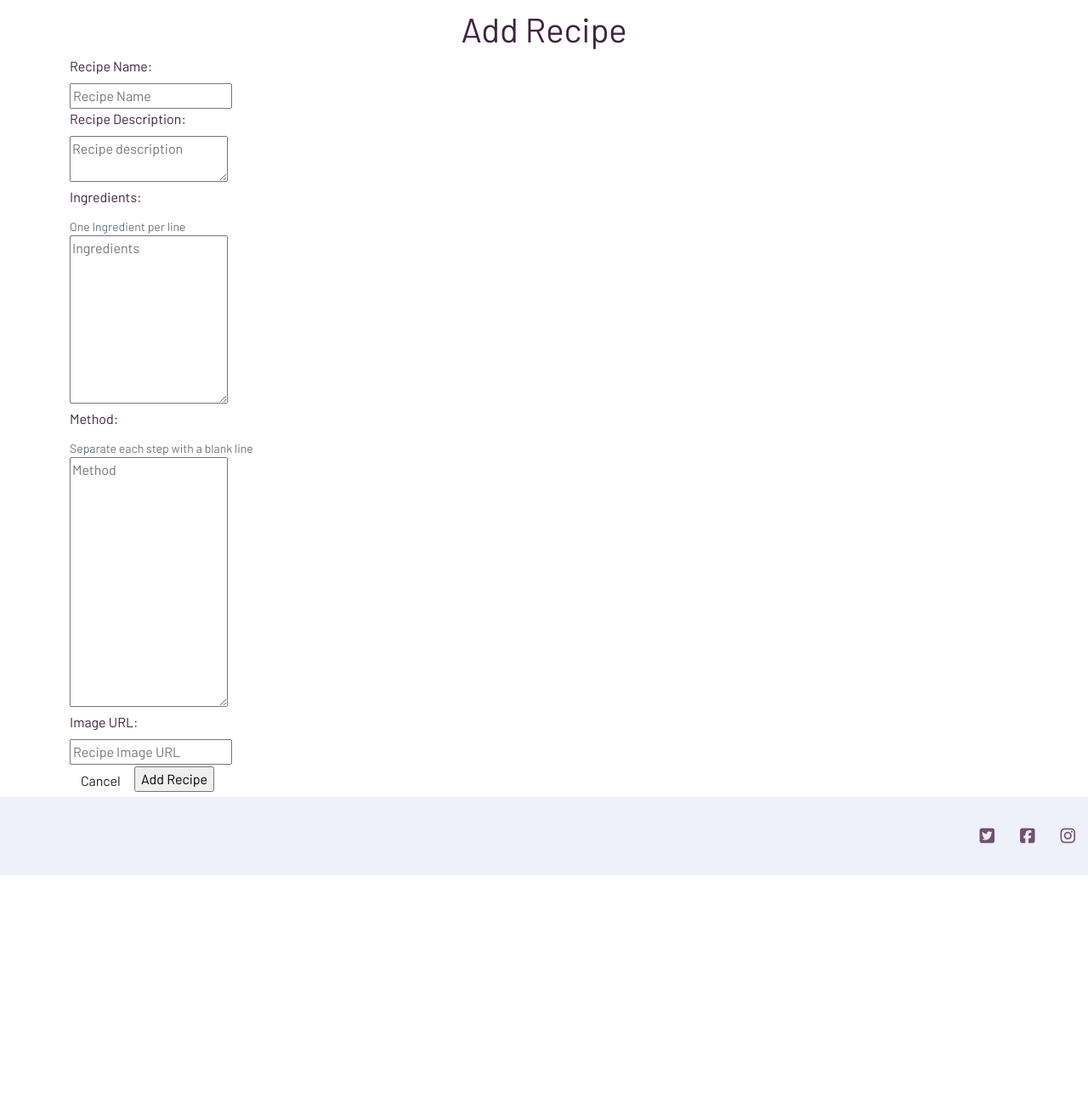
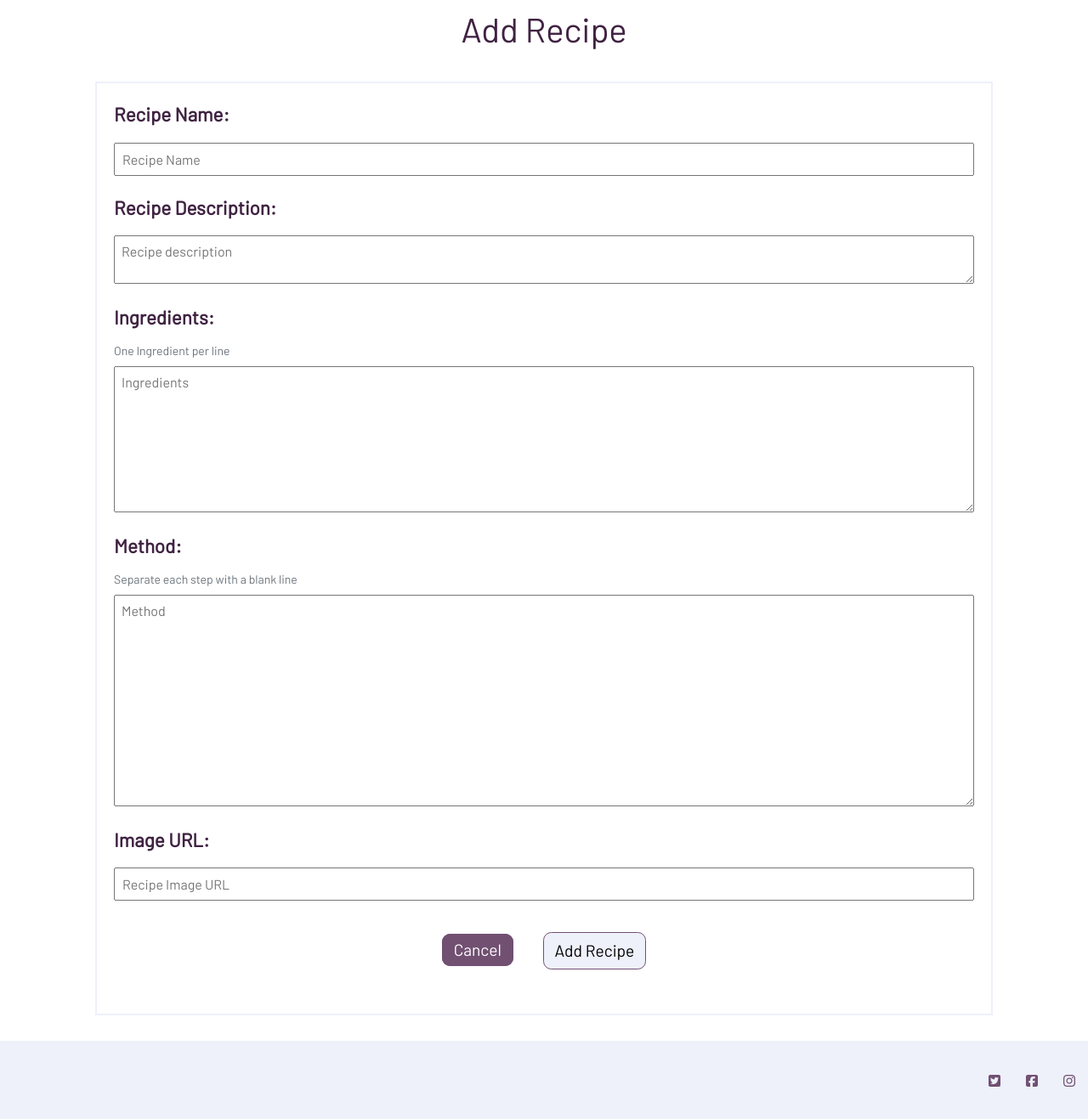
Before and after one commit to Sharon-B/BreastCancerAwarenessBakingApp, a Flask app: page /add_recipe in a window 1280 px wide. Shown: the part 86-1403 px from the top of the page at 85% size. Before the commit the page ends 1116 px from the top, so only its background shows below. Run offline with Flask 2, Linux system fonts and the light colour scheme; the visitor is signed in with stand-in values (Sample User, id 1); some libraries are stand-ins or nearby versions.

Commit message:
Update styling for login/register/add_recipe pages

```diff
--- a/static/css/style.css
+++ b/static/css/style.css
@@ -1,6 +1,12 @@
 @import url('https://fonts.googleapis.com/css2?family=Barlow&family=Sacramento&display=swap');
 
 /*Global font styling (open to change!)*/
+
+* {
+    padding: 0;
+    margin: 0;
+    font-size: 16px;
+}
 
 main {
     font-family: 'Barlow', sans-serif;
@@ -140,6 +146,76 @@ footer {
     color: #00525d;
 }
 
+.form-wrapper {
+    margin-bottom: 2rem;
+    max-width: 65vh;
+    max-height: 70vh;
+}
+
+.form-label {
+    font-size: 1.4rem;
+    font-weight: 600;
+    text-align: left;
+}
+
+.form-input {
+    line-height: 1.2rem;
+    font-size: 1.2rem;
+}
+
+.search-input:focus,
+.input-field:focus {
+    outline-color: #71B7C2;
+}
+
+.input-field {
+    padding: .5rem;
+    margin: .5rem 0;
+    font-size: 1rem;
+    width: 100%;
+}
+
+.form-section {
+    margin: .8rem 1rem;
+}
+
+.sub {
+    text-align: center;
+    margin-bottom: 1rem;
+}
+
+.sub p a {
+    font-size: 1.rem;
+    font-weight: 600;
+    color: #305D64;
+}
+
+.sub a:hover {
+    color: var(--bs-body-bg);
+}
+
+.button {
+    margin: 1rem;
+    font-size: 1.2rem;
+    border: .1rem solid #715072;
+    border-radius: .6rem;
+    padding: .4rem .8rem;
+}
+
+.submit-button {
+    background-color: #eef0fa;
+}
+
+.cancel-button {
+    background-color: #715072;
+    color: var(--bs-body-bg);
+    text-decoration: none;
+}
+
+form p {
+    font-size: 1rem;
+}
+
 .awareness-content,
 .content-border {
     border-width: 2px;
--- a/templates/add_recipe.html
+++ b/templates/add_recipe.html
@@ -11,7 +11,7 @@
             </div>
         </div>
 
-        <form id="add-recipe-form" method="POST" action="{{ url_for('add_recipe')}}">
+        <form id="add-recipe-form" class="content-border" method="POST" action="{{ url_for('add_recipe')}}">
             <!-- Recipe Name -->
             <div class="row form-section">
                 <div class="col-12">
@@ -72,7 +72,7 @@
             <!-- Submit Button -->
             <div class="row">
                 <div class="col sub">
-                    <a href="{{ url_for('index') }}" class="btn cancel-button button">Cancel</a>
+                    <a href="{{ url_for('index') }}" class="cancel-button button">Cancel</a>
                     <input class="submit-button button" type="submit" value="Add Recipe">
                 </div>
             </div>
--- a/templates/login.html
+++ b/templates/login.html
@@ -5,7 +5,7 @@
 {% block content %}
     <!-- Page Heading -->
     <h2 class="page-heading heading login-heading">Login</h2>
-    <div id="login-form" class="container content-border form-wrapper ">
+    <div id="login-form" class="container content-border form-wrapper">
         <div class="row">
             <div class="col">
                 <!-- Login Form -->
```
